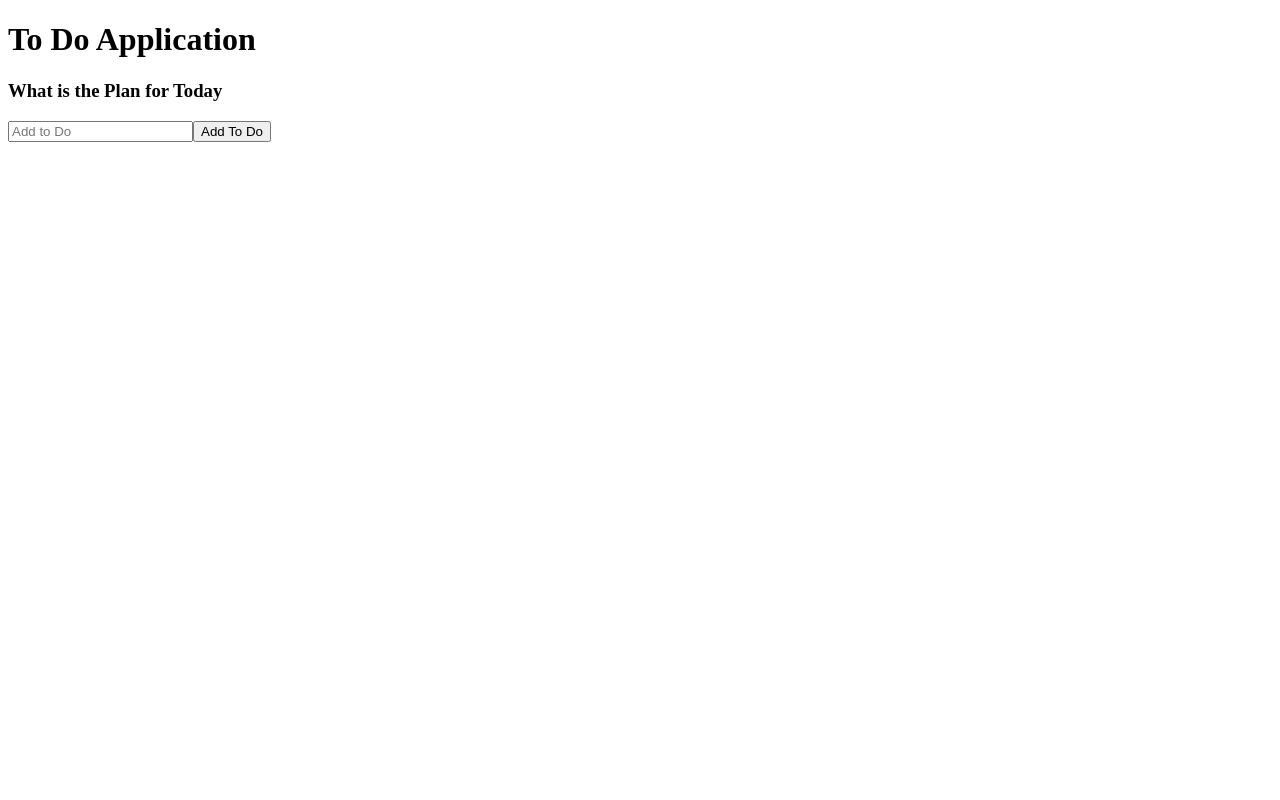
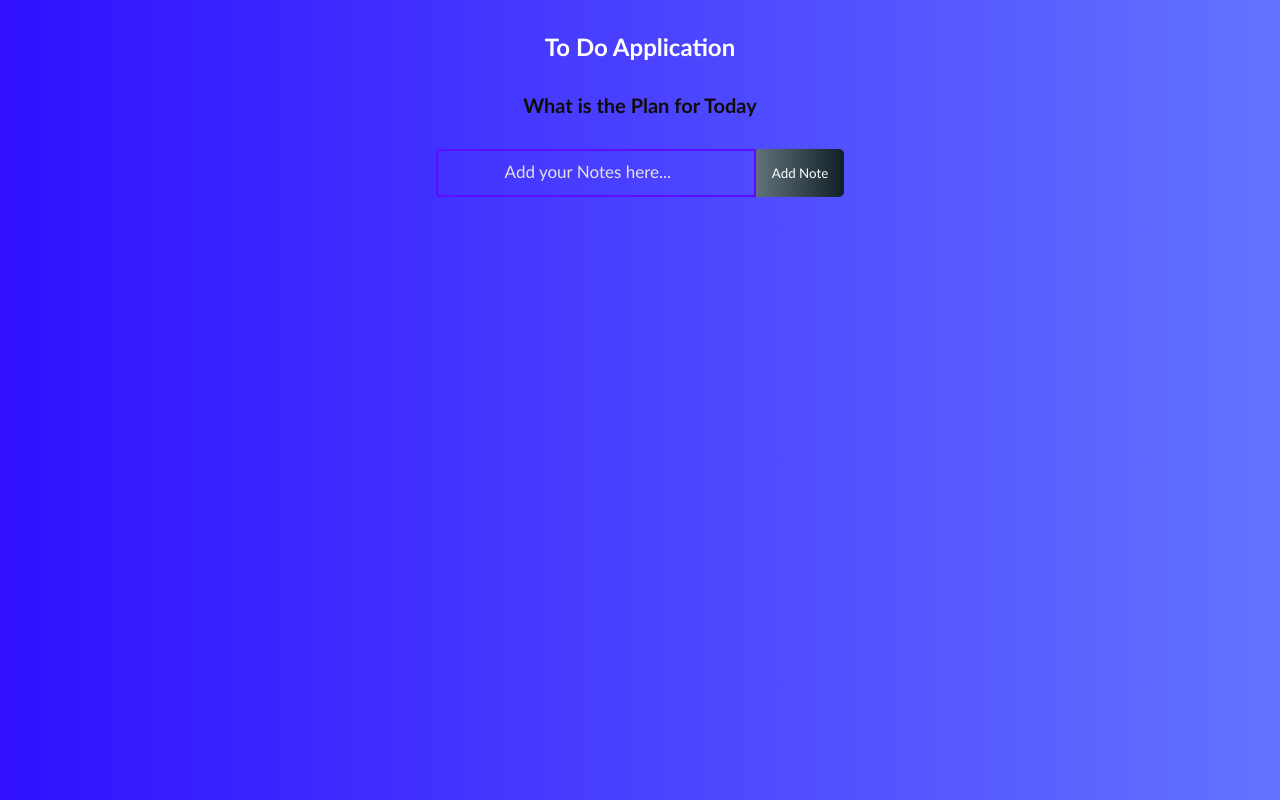
Before and after one commit to naren-srini/todolist-react-hooks, a React (Create React App) app: page / in a window 1280 px wide. Built offline with nearby package versions, Linux system fonts and the light colour scheme.

Commit message:
Added all the functionalities and CSS

```diff
--- a/package.json
+++ b/package.json
@@ -10,6 +10,7 @@
     "nodemon": "^2.0.7",
     "react": "^17.0.2",
     "react-dom": "^17.0.2",
+    "react-icons": "^4.2.0",
     "react-scripts": "^4.0.3",
     "web-vitals": "^1.0.1"
   },
--- a/src/App.css
+++ b/src/App.css
@@ -1,38 +1,165 @@
-.App {
+* {
+  box-sizing: border-box;
+  margin: auto;
+  font-family: 'Trebuchet MS', 'Lucida Sans Unicode', 'Lucida Grande','Lucida Sans', Arial, sans-serif;
   text-align: center;
+
 }
 
-.App-logo {
-  height: 40vmin;
-  pointer-events: none;
+body {
+  background: linear-gradient(
+    90deg,
+    rgba(48, 16, 255, 1) 0%,
+    rgba(100, 115, 255, 1) 100%
+  );
+}
+.todo-app {
+  display: flex;
+  flex-direction: column;
+  justify-content: center;
+  width: 520px;
+  min-height: 600px;
+  background: #161a2b;
+  text-align: center;
+  margin: 128px auto;
+  border-radius: 10px;
+  padding-bottom: 32px;
 }
 
-@media (prefers-reduced-motion: no-preference) {
-  .App-logo {
-    animation: App-logo-spin infinite 20s linear;
-  }
+h1 {
+  margin: 32px 0;
+  color: #fff;
+  font-size: 24px;
+  justify-content: center;
 }
 
-.App-header {
-  background-color: #282c34;
-  min-height: 100vh;
-  display: flex;
-  flex-direction: column;
-  align-items: center;
+h3 {
+  margin: 32px 0;
+  color: #100C08;
+  font-size: 20px;
   justify-content: center;
-  font-size: calc(10px + 2vmin);
-  color: white;
 }
 
-.App-link {
-  color: #61dafb;
+.complete {
+  text-decoration: line-through;
+  opacity: 0.4;
 }
 
-@keyframes App-logo-spin {
-  from {
-    transform: rotate(0deg);
-  }
-  to {
-    transform: rotate(360deg);
-  }
+.todo-form {
+  margin-bottom: 32px;
 }
+
+.todo-input {
+  padding: 14px 32px 14px 16px;
+  border-radius: 4px 0 0 4px;
+  border: 2px solid #5d0cff;
+  outline: none;
+  width: 320px;
+  background: transparent;
+  color: #fff;
+}
+
+.todo-input::placeholder {
+  color: #e2e2e2;
+  font-size: 17px;
+
+}
+
+.todo-button {
+  padding: 16px;
+  border: none;
+  border-radius: 0 5px 5px 0;
+  cursor: pointer;
+  outline: none;
+  background: linear-gradient(
+    90deg,
+    rgba(98, 114, 123, 1) 0%,
+    rgba(16, 32, 39, 1) 100%
+  );
+  color: #fff;
+  text-transform: capitalize;
+}
+
+.todo-input.edit {
+  border: 2px solid #149fff;
+}
+
+.todo-button.edit {
+  background: linear-gradient(
+    90deg,
+    rgba(20, 159, 255, 1) 0%,
+    rgba(17, 122, 255, 1) 100%
+  );
+  padding: 16px 22px;
+}
+
+.todo-container {
+  display: flex;
+  flex-direction: row;
+  position: relative;
+}
+
+.todo-row {
+  display: flex;
+  justify-content: space-between;
+  align-items: center;
+  margin: 4px auto;
+  color: #fff;
+  background: linear-gradient(
+    90deg,
+    rgba(255, 118, 20, 1) 0%,
+    rgba(255, 84, 17, 1) 100%
+  );
+
+  padding: 16px;
+  border-radius: 5px;
+  width: 90%;
+}
+
+.todo-row:nth-child(5n + 1) {
+  background: linear-gradient(
+    90deg,
+    rgba(93, 12, 255, 1) 0%,
+    rgba(155, 0, 250, 1) 100%
+  );
+}
+
+.todo-row:nth-child(5n + 2) {
+  background: linear-gradient(
+    90deg,
+    rgba(255, 12, 241, 1) 0%,
+    rgba(250, 0, 135, 1) 100%
+  );
+}
+
+.todo-row:nth-child(5n + 3) {
+  background: linear-gradient(
+    90deg,
+    rgba(255, 189, 69, 1) 0%,
+    rgba(251, 140, 0, 1) 100%
+  );
+}
+
+.todo-row:nth-child(5n + 4) {
+  background: linear-gradient(
+    90deg,
+    rgba(110, 198, 255, 1) 0%,
+    rgba(154, 103, 234, 1) 100%
+  );
+}
+
+.icons {
+  display: flex;
+  align-items: center;
+  font-size: 24px;
+  cursor: pointer;
+}
+
+.delete-icon {
+  margin-right: 5px;
+  color: #fff;
+}
+
+.edit-icon {
+  color: #fff;
+}
--- a/src/components/ToDo.js
+++ b/src/components/ToDo.js
@@ -1,15 +1,61 @@
-import React, {useState}  from 'react'
-import ToDoList from './ToDoList'
+import React, {useState} from 'react'
 
-function Todo() {
-    const [edit, setEdit] = useState({
-        id: null,
-        value: ''
-    })
+// Importing the To do form
+import ToDoForm from './ToDoForm';
 
-    return todos.map((todo, index) => (
-        <div className = {todo.isFinished ? 'todo-row finished' : 'todo-row'} key={index} ></div>
-    ))
+// Importing the react icons for use in each note
+import { RiCloseCircleLine } from 'react-icons/ri';
+import { TiEdit } from 'react-icons/ti';
+
+function Todo({todos, completeTodo, removeTodo, updateTodo}) {
+
+    // Functionality that sets the value of edit State
+    const [edit, setEdit] = useState(
+        {
+            id: null,
+            value: '',
+        }
+    );
+
+    // Functionality to submit and update a note as State
+    const submitUpdate = value => {
+        updateTodo(edit.id, value)
+        setEdit(
+            {
+                id: null,
+                value: ''
+            }
+        )
+    }
+
+    // If an edit is performed and saved
+    //
+    if (edit.id) {
+        return <ToDoForm edit={edit} onSubmit={submitUpdate} />
+    }
+
+    // Mapping the todos to when creating each note
+    // When a note is added the todos is mapped to create a template for the note with buttons
+    return todos.map ((todo, index) => (
+<div
+      className={todo.isComplete ? 'todo-row complete' : 'todo-row'}
+      key={index}
+    >
+      <div key={todo.id} onClick={() => completeTodo(todo.id)}>
+        {todo.text}
+      </div>
+      <div className='icons'>
+        <RiCloseCircleLine
+          onClick={() => removeTodo(todo.id)}
+          className='delete-icon'
+        />
+        <TiEdit
+          onClick={() => setEdit({ id: todo.id, value: todo.text })}
+          className='edit-icon'
+        />
+      </div>
+    </div>
+     ))
 }
 
 export default Todo
--- a/src/components/ToDoForm.js
+++ b/src/components/ToDoForm.js
@@ -1,8 +1,14 @@
-import React, {useState} from 'react'
+import React, {useState, useEffect, useRef } from 'react'
 
 function ToDoForm(props) {
 
     const [input, setInput] = useState('');
+
+    const inputRefer = useRef(null)
+
+    useEffect(() => {
+        inputRefer.current.focus()
+    })
 
     // Creating change handle
     const handleChange = a => {setInput(a.target.value);}
@@ -23,8 +29,8 @@ function ToDoForm(props) {
     // Standard return type
     return (
         <form className="todo-form" onSubmit={handleSubmit}>
-            <input type='text' placeholder="Add to Do" value={input} name="text" className='todo-input' onChange={handleChange} />
-            <button className="to-do-button">Add To Do</button>
+            <input type='text' placeholder="Add your Notes here..." value={input} name="text" className='todo-input' onChange={handleChange} ref={inputRefer} />
+            <button className="todo-button">Add Note</button>
         </form>
     )
 }
--- a/src/components/ToDoList.js
+++ b/src/components/ToDoList.js
@@ -1,27 +1,65 @@
 import React, {useState} from 'react'
 import ToDoForm from './ToDoForm';
+import ToDo from './ToDo';
 
 function ToDoList() {
 
  const [todos, setTodos] = useState([])
 
- const addToDo = todo => {
+ // Function for performing 'adding' to do operation
+ const addTodo = todo => {
+
     // if statement to remove all the empty spaces
     if(!todo.text || /^\s*$/.test(todo.text)) {
         return
     }
 
+    // Variable to pass into the setTodos
     const newTodos = [todo, ...todos]
 
     setTodos(newTodos)
 
-    // console.log(...todos);
 };
 
+// Function for 'updating' the to do list
+const updateTodo = (todoId, newValue) => {
+     // if statement to remove all the empty spaces
+     if(!newValue.text || /^\s*$/.test(newValue.text)) {
+        return
+    }
+
+    setTodos(prev => prev.map(item => (item.id === todoId ? newValue : item))
+    );
+}
+
+// Function for 'complete' to do operation
+const completeTodo = id => {
+    let updatedToDos = todos.map(todo => {
+        if (todo.id === id) {
+            todo.isComplete = !todo.isComplete;
+        }
+        return todo;
+    })
+    setTodos(updatedToDos)
+}
+
+// Function for 'remove' to do operation
+const removeTodo = id => {
+    const removeArray = [...todos].filter(todo => todo.id !== id)
+
+    setTodos(removeArray)
+}
+
+// Generic return package
  return (
         <div>
             <h3> What is the Plan for Today</h3>
-            <ToDoForm onSubmit={addToDo} />
+            <ToDoForm onSubmit = {addTodo} />
+            <ToDo
+            todos = {todos}
+            completeTodo = {completeTodo} removeToDo = {removeTodo}
+            updateTodo = {updateTodo}
+            />
         </div>
     )
 }
```
Also changed, not shown: 2 other files (tests, documents, lock files or other folders).
